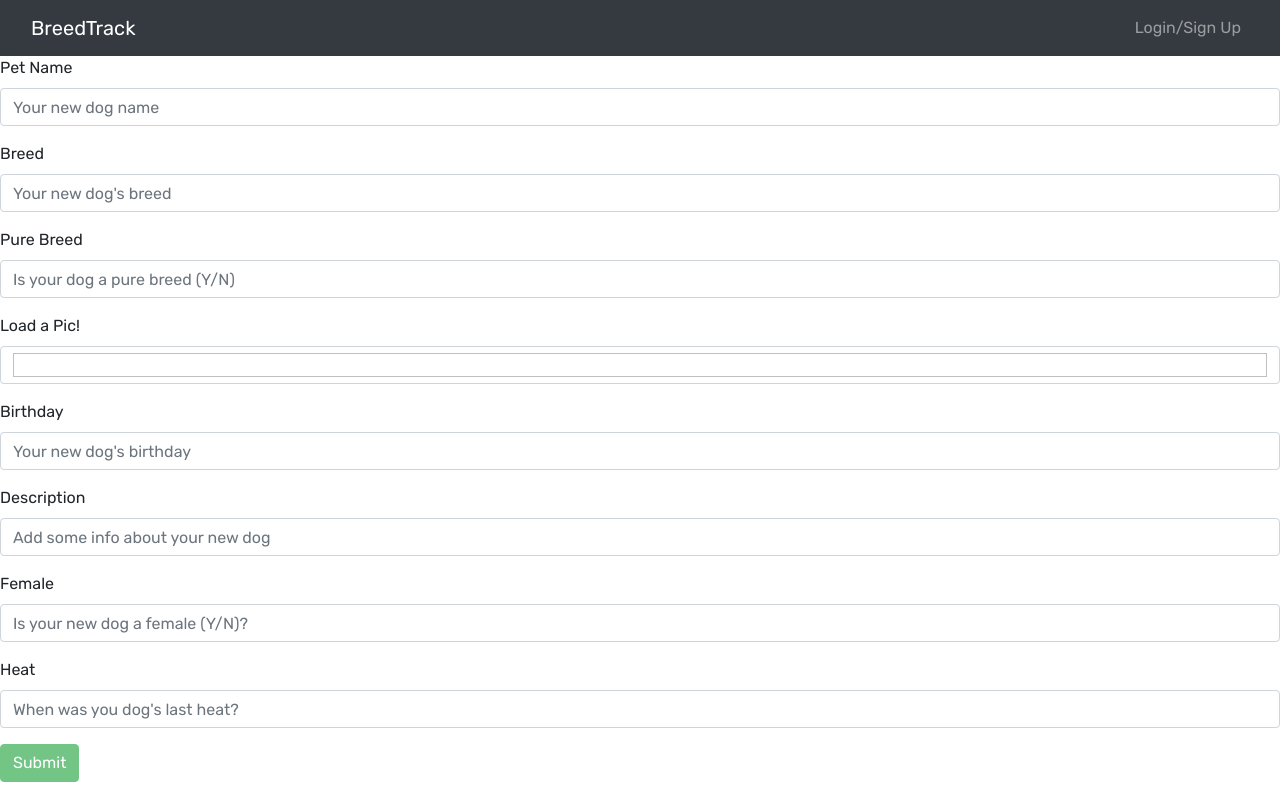
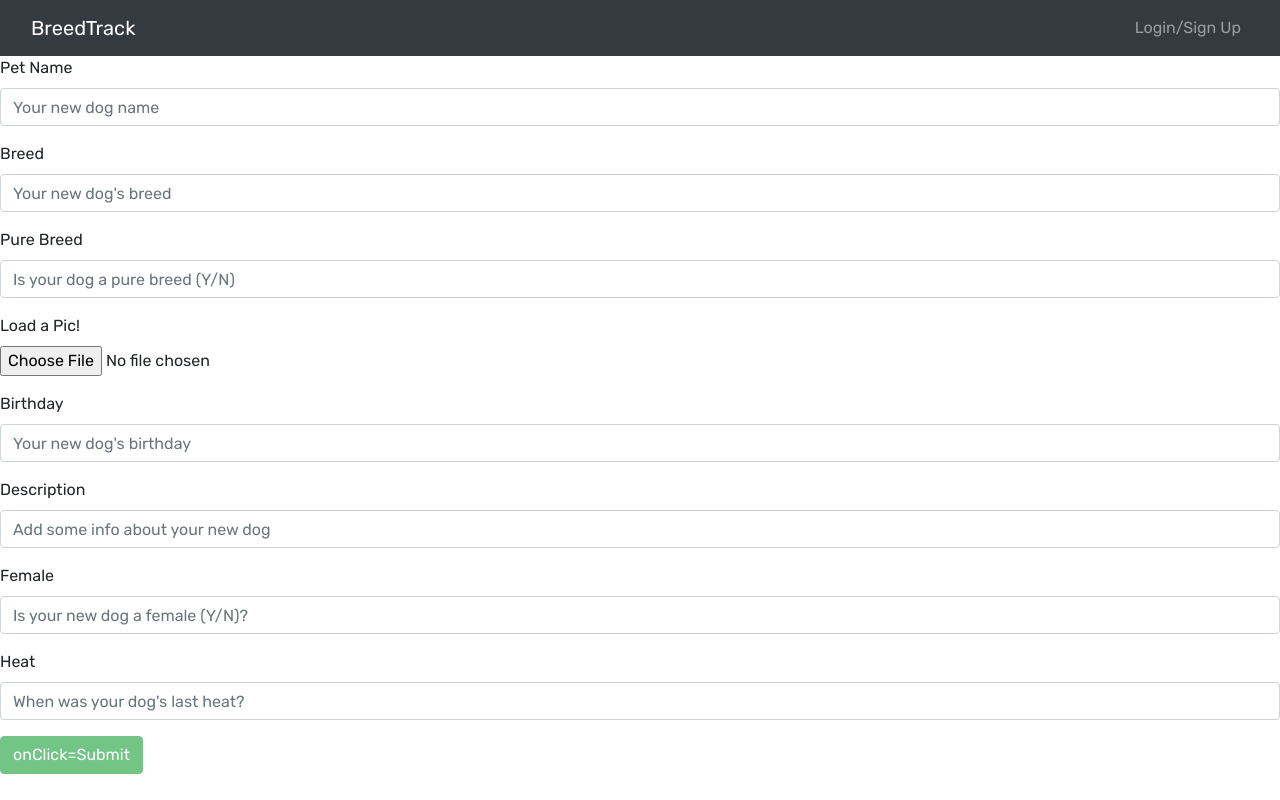
Before and after one commit to RauchDavis13/BitchTrak, a React (Create React App) app in the folder client/: page /addPets in a window 1280 px wide. Built offline with nearby package versions, Linux system fonts and the light colour scheme.

Commit message:
add pet page loading, now have to get pet array to load with date for savedPets

```diff
--- a/client/src/components/AddPet.js
+++ b/client/src/components/AddPet.js
@@ -23,7 +23,7 @@ const AddPetform = () => {
 
   });
 
-  console.log('AddPet');
+  console.log(petFormData);
 
 
   // set state for form validation
@@ -67,6 +67,7 @@ const AddPetform = () => {
     }
 
     setPetFormData({
+      _id: '',
       petName: '',
       breed: '',
       pureBreed: '',
@@ -95,7 +96,7 @@ const AddPetform = () => {
         <Form.Group>
           <Form.Label htmlFor="petName">Pet Name</Form.Label>
           <Form.Control
-            type="text"
+            type="petName"
             placeholder="Your new dog name"
             name="petName"
             onChange={handleInputChange}
@@ -132,19 +133,18 @@ const AddPetform = () => {
         <Form.Group>
           <Form.Label htmlFor="image">Load a Pic!</Form.Label>
           <Form.Control
-            type="image"
+            type="file"
             placeholder="Your image"
             name="image"
             onChange={handleInputChange}
             value={petFormData.image}
-            required
           />
         </Form.Group>
 
         <Form.Group>
           <Form.Label htmlFor="petBday">Birthday</Form.Label>
           <Form.Control
-            type="petBday"
+            type="petBDay"
             placeholder="Your new dog's birthday"
             name="petBDay"
             onChange={handleInputChange}
@@ -157,7 +157,7 @@ const AddPetform = () => {
           <Form.Control
             type="petDescription"
             placeholder="Add some info about your new dog"
-            name="breed"
+            name="petDescription"
             onChange={handleInputChange}
             value={petFormData.petDescription}
           />
@@ -178,7 +178,7 @@ const AddPetform = () => {
           <Form.Label htmlFor="lastHeat">Heat</Form.Label>
           <Form.Control
             type="lastHeat"
-            placeholder="When was you dog's last heat?"
+            placeholder="When was your dog's last heat?"
             name="lastHeat"
             onChange={handleInputChange}
             value={petFormData.lastHeat}
@@ -188,14 +188,20 @@ const AddPetform = () => {
         <Button
           disabled={
             !(
-              petFormData.username &&
-              petFormData.email &&
-              petFormData.password
+              petFormData.petName &&
+              petFormData.breed &&
+              petFormData.pureBreed &&
+              petFormData.petDescription  &&
+              petFormData.image  &&
+              petFormData.petBDay  &&
+              petFormData.female  &&
+              petFormData.lastHeat
             )
           }
           type="submit"
           variant="success"
         >
+          onClick={() => handleUpdatePet(pet.petId)}
           Submit
         </Button>
       </Form>
```
